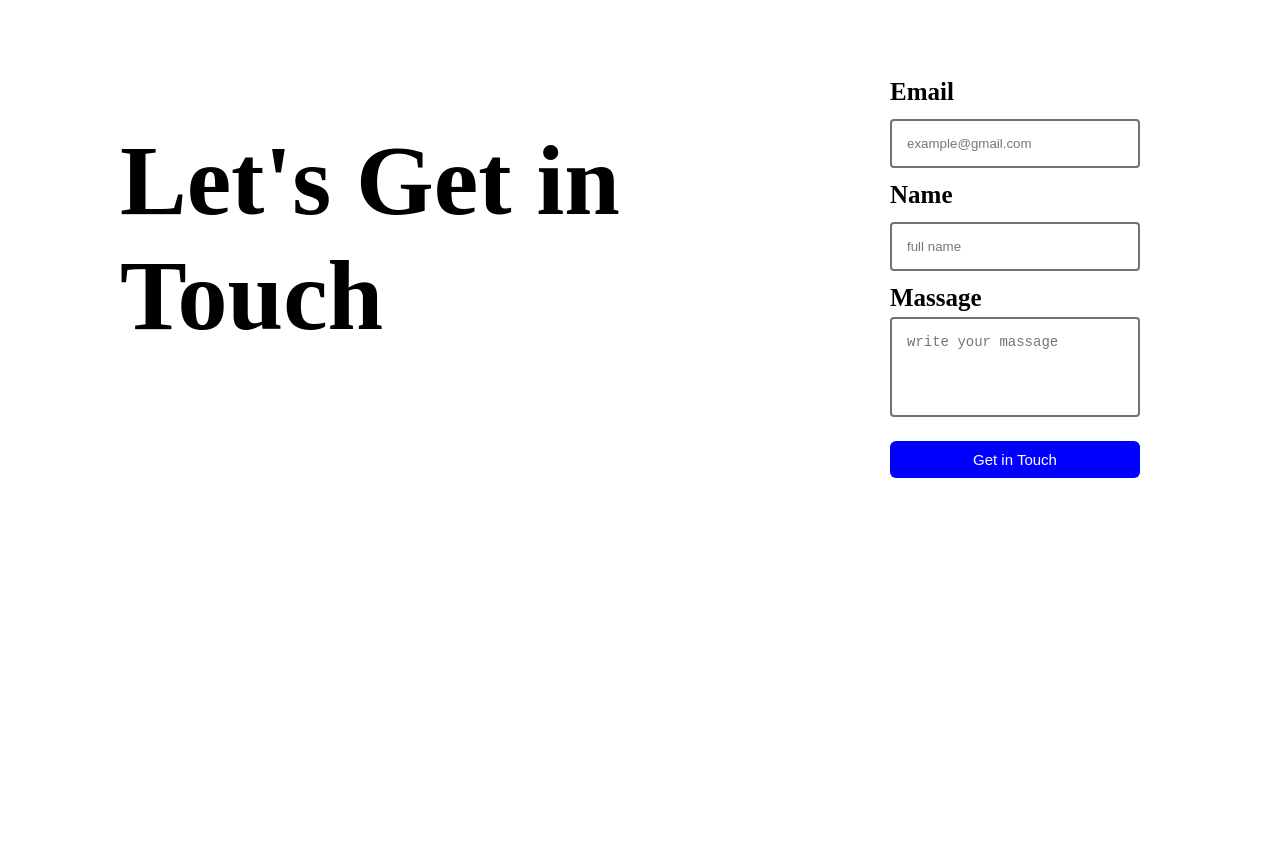
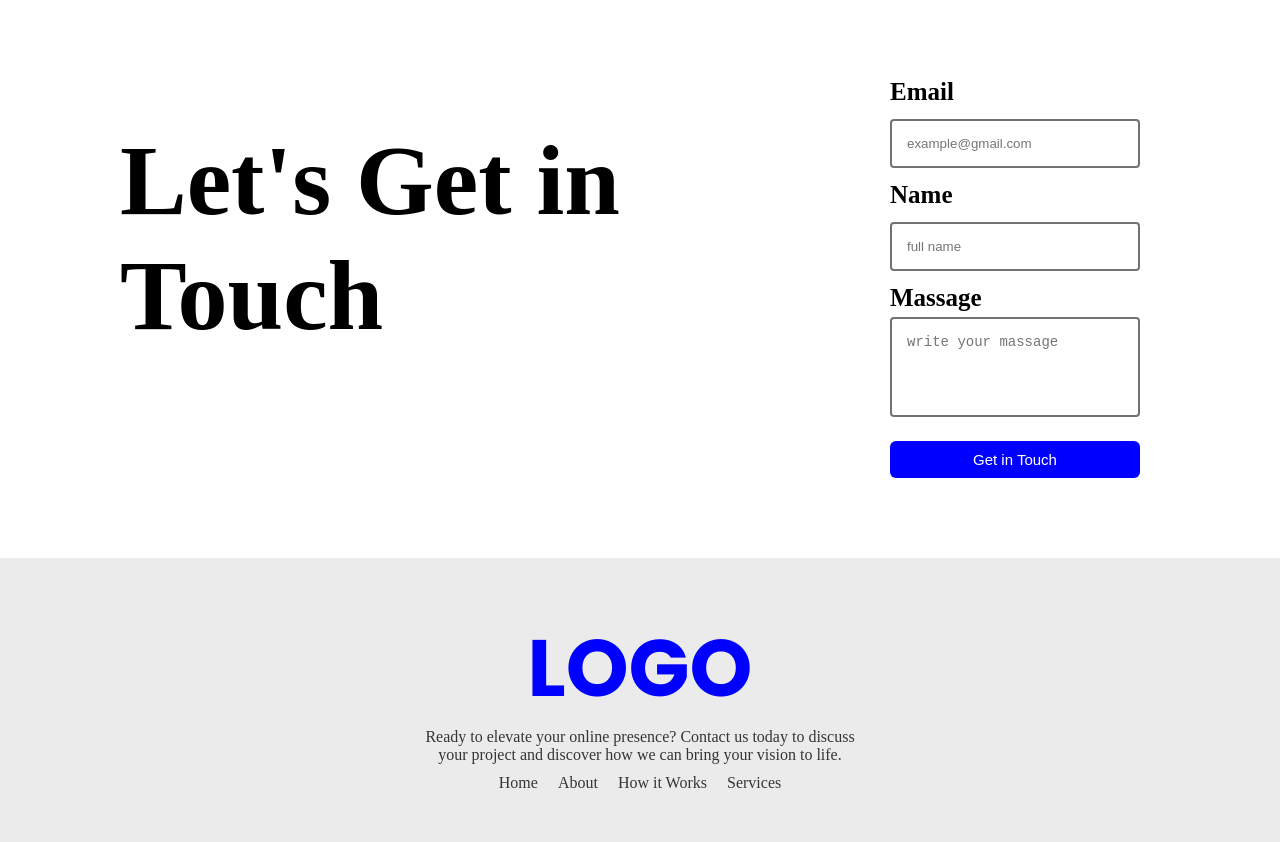
Before and after one commit to mahmuda111267/Assignment-02, a plain HTML site: page index.html in a window 1280 px wide. Shown: the part 2881-3723 px from the top of the page. Before the commit the page ends 3429 px from the top, so only its background shows below. Drawn offline with Linux system fonts and the light colour scheme.

Commit message:
Footer section Complete

```diff
--- a/index.html
+++ b/index.html
@@ -158,6 +158,24 @@
     </section>
 
 
+    <section class="footer-section">
+        <div class="footer-section-content">
+            <h1>LOGO</h1>
+            <div class="footer-content">
+                <p>Ready to elevate your online presence? Contact us today to discuss <br> your project and discover how we can bring your vision to life.</p>
+            </div>
+            <div class="footer-nav">
+                <ul>
+                    <li><a href="#">Home</a></li>
+                    <li><a href="#">About</a></li>
+                    <li><a href="#">How it Works</a></li>
+                    <li><a href="#">Services</a></li>
+                </ul>
+            </div>
+        </div>
+    </section>
+
+
 
 </body>
 </html>
--- a/style.css
+++ b/style.css
@@ -321,3 +321,38 @@ form{
     margin-top: 20px;
 
 }
+
+.footer-section{
+    background-color: #ebebeb;
+}
+
+.footer-section-content h1{
+    text-align: center;
+    margin-top: 10px;
+    padding-top: 50px;
+    font-family:  "Poppins", sans-serif;
+    font-size: 80px;
+    color: blue;
+}
+
+.footer-content p{
+    text-align: center;
+    color: #363535;
+}
+
+.footer-nav ul{
+    display: flex;
+    justify-content: center;
+    padding: 10px;
+    gap: 20px;
+    padding-bottom: 50px;
+}
+
+.footer-nav ul li{
+    list-style: none;
+}
+
+.footer-nav ul li a{
+    text-decoration: none;
+    color: #363535;
+}
```
